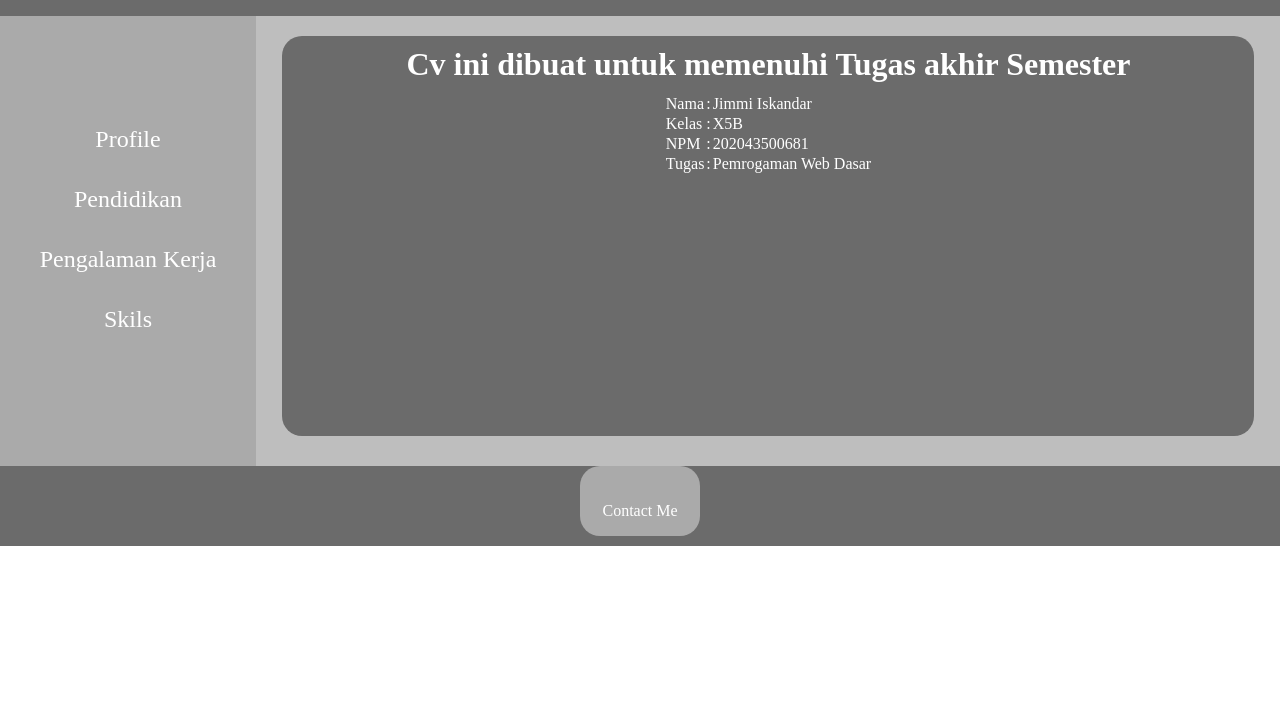
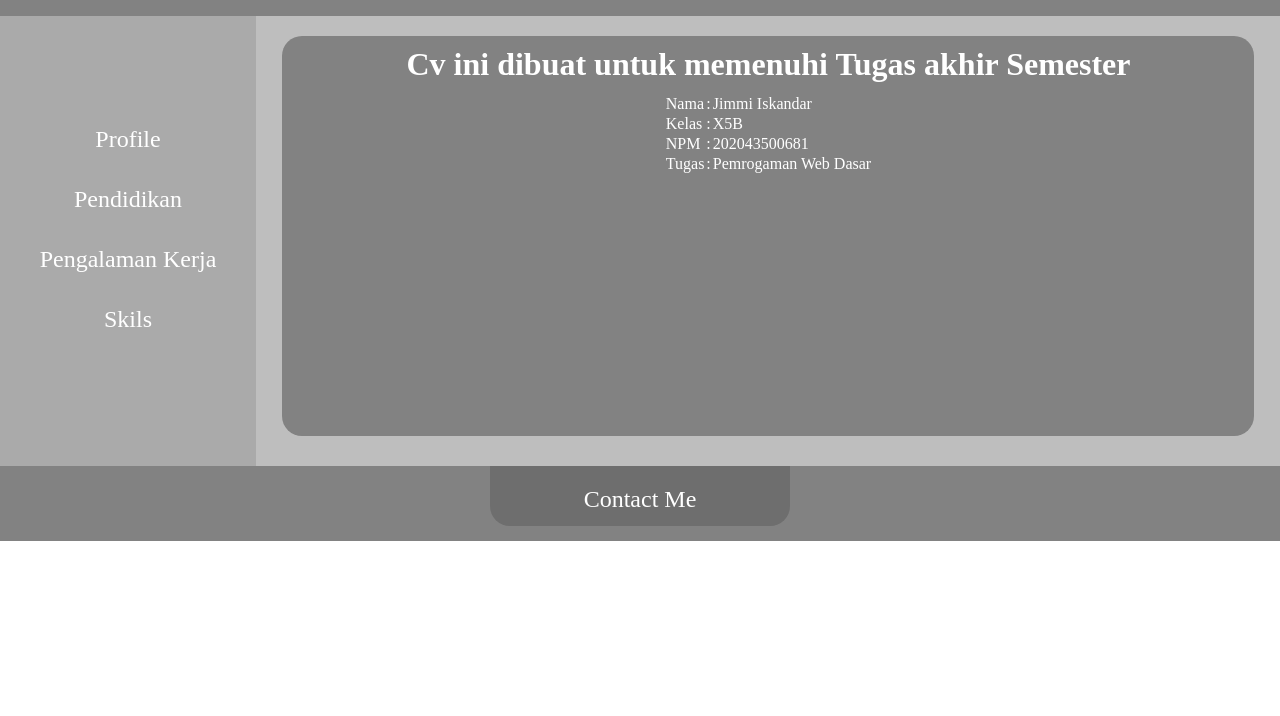
Before and after one commit to jimmi-iskandar/tugasakhir, a plain HTML site: page index.html in a window 1280 px wide. Shown: the part 84-800 px from the top of the page. Drawn offline with Linux system fonts and the light colour scheme.

Commit message:
merubah css

```diff
--- a/index.css
+++ b/index.css
@@ -3,7 +3,7 @@
     padding: 0;
 }
 .header{
-    background-color: rgb(107, 107, 107);
+    background-color: rgb(130, 130, 130);
     width: 100%;
     height:100px;
     text-align: center;
@@ -60,7 +60,7 @@ a{
     text-align: center;
     list-style-type: none;
 }.li-section:hover{
-    background-color: rgb(150,150,150);
+    background-color: rgb(130,130,130);
     transition: 0,5s;
 
 }
@@ -71,20 +71,18 @@ a{
 }
 .footer{
     width: 100%;
-    height: 80px;
-    background-color: rgb(107,107,107);
+    height: 75px;
+    background-color: rgb(130,130,130);
 
-    line-height: 70px;
 
 }
-.li-footer{
+.a-footer{
+    width: 300px;
+    height: 40px;
+    margin: auto;
+    padding-top: 20px;
     text-align: center;
-    margin: auto;
-    width: 100px;
-    height: 50px;
-    border-radius: 20px;
-    background-color: rgb(170,170,170);
-    list-style-type: none;
-    padding: 10px;
-
+    font-size: x-large;
+    border-radius: 0 0 20px 20px;
+    background-color: rgb(110,110,110);
 }
--- a/index.html
+++ b/index.html
@@ -28,9 +28,10 @@
             </div>
         </div>
         <div class="footer">
-            <ul class="ul-footer">
-                <li class="li-footer"><a href="contact.html" target="frame">Contact Me</a></li>
-            </ul>
+            <div class="a-footer">
+                <a href="contact.html" target="frame" >Contact Me</a>
+            </div>
+
         </div>
     </form>
 
--- a/tamplate.html
+++ b/tamplate.html
@@ -13,7 +13,7 @@
         body{
             width: 100%;
             height: 100%;
-            background-color: rgb(107,107,107);
+            background-color: rgb(130,130,130);
         }
         .judul{
 
```
Also changed, not shown: Skils.html (+1 -1 lines), contact.html (+1 -1 lines), kerja.html (+2 -3 lines), pendidikan.html (+7 -8 lines), profile.html (+1 -1 lines).
